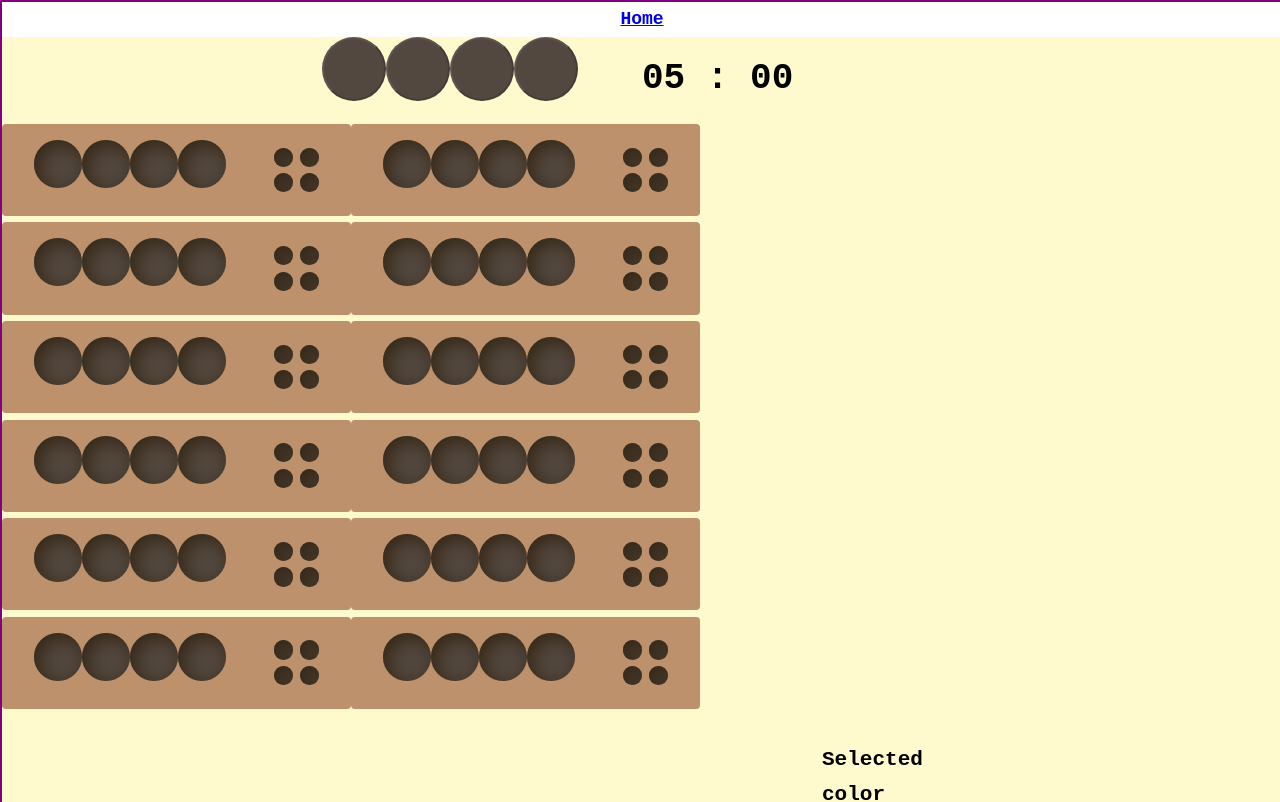
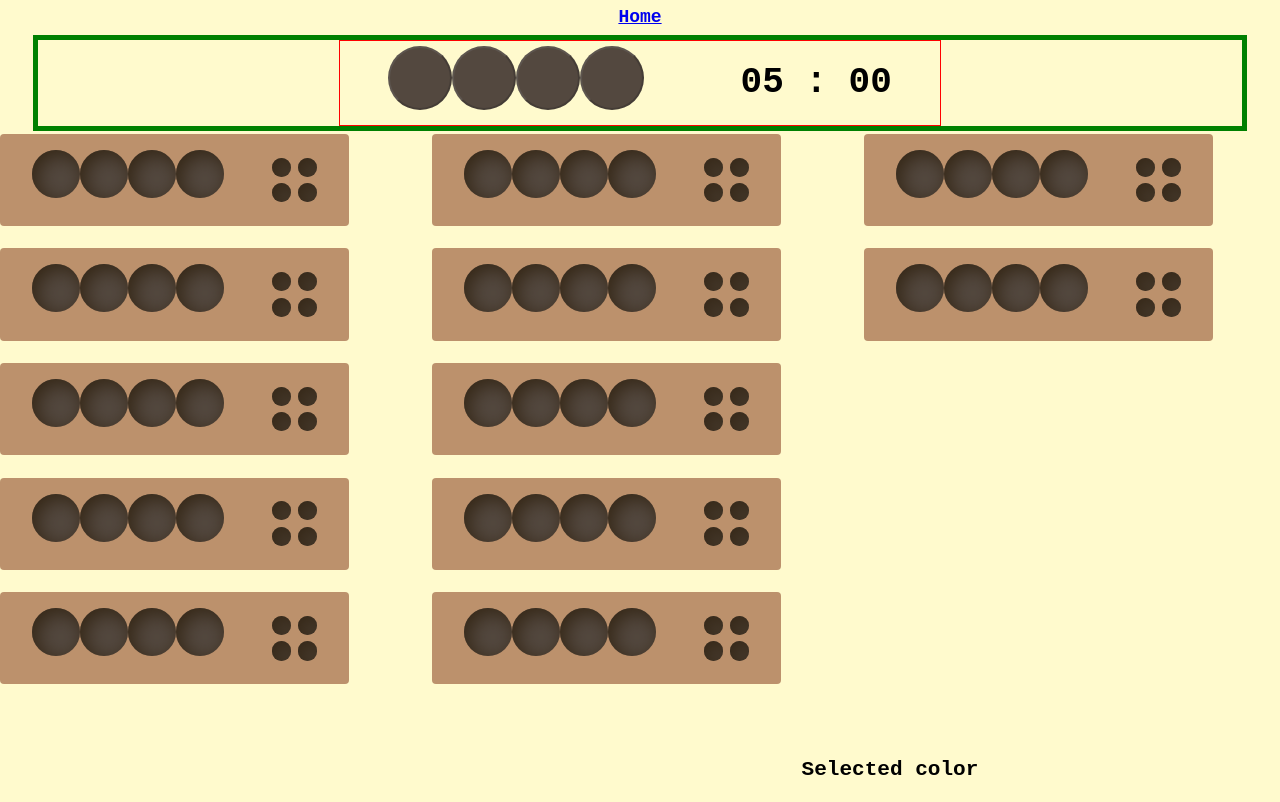
Before and after one commit to AlejoVE/master-mind, a React (Create React App) app: page /game in a window 1280 px wide. Shown: the top 802 px of the page. Built offline with nearby package versions, Linux system fonts and the light colour scheme.

Commit message:
button instead of timer

```diff
--- a/src/components/GamePage.tsx
+++ b/src/components/GamePage.tsx
@@ -26,16 +26,22 @@ function GamePage() {
           Home
         </Link>
         <div className="game">
+          <div className="header">
             <div className="timer" id="timer">
-            <Timer />
-          </div>
-          {gameOver && (
+              {/* <Timer /> */}
+              {gameOver ? (
                 <button className="new-game" id="new-game" onClick={reloadPage}>
                   NEW GAME
                 </button>
+              ) : (
+                <Timer />
               )}
+            </div>
+
             <div className="sequence" id="sequence">
               <ShowCode />
+            </div>
+          </div>
         </div>
         <div className="board" id="board">
           {gameRowsArr.map((row, i) => (
@@ -46,7 +52,6 @@ function GamePage() {
           <AvailableColors />
         </div>
       </div>
-      </div>
     </>
   );
 }
--- a/src/styles/_availableColors.scss
+++ b/src/styles/_availableColors.scss
@@ -8,6 +8,10 @@
   gap: 2rem;
 }
 .current-color {
+  display: flex;
+  flex-direction: column;
+  justify-content: center;
+  align-items: center;
   .color {
     border: 10px solid lighten($wood, 20%);
     border-radius: 50px;
--- a/src/styles/_game.scss
+++ b/src/styles/_game.scss
@@ -21,25 +21,11 @@
 // #available-colors
 
 .game {
-  background-color: lemonchiffon;
+  border: 5px solid green;
   display: grid;
   // grid-template-rows: fit-content fit-content 80% 200px;
   grid-template-rows: auto;
   grid-template-columns: repeat(4, 1fr);
-  width: 100%;
-}
-
-#timer {
-  grid-row: 1;
-  grid-column: 3;
-}
-#sequence {
-  grid-row: 1;
-  grid-column: 2;
-}
-#new-game {
-  grid-row: 2;
-  grid-column: 2/3;
 }
 
 #board {
@@ -47,11 +33,29 @@
   grid-column: 1/3;
   display: flex;
   flex-direction: column;
+  // justify-content: space-evenly;
+  align-items: space-evenly;
   flex-wrap: wrap;
   width: 100%;
   height: 600px;
+  gap: 1rem;
+}
+.header {
+  border: 1px solid red;
+  grid-row: 0;
+  grid-column: 2/4;
+  display: flex;
+  flex-direction: row-reverse;
+  align-items: center;
+  justify-content: space-around;
+  width: 600px;
 }
 #available-colors {
   grid-row: 4;
   grid-column: 2/4;
 }
+
+#new-game {
+  border: none;
+  @extend %cta-button;
+}
--- a/src/styles/index.scss
+++ b/src/styles/index.scss
@@ -23,6 +23,6 @@ body {
   flex-direction: column;
   justify-content: center;
   align-items: center;
-  border: 2px solid purple;
   overflow: none;
+  background-color: lemonchiffon;
 }
```
Lines whose indentation alone changed are shown as unchanged.
